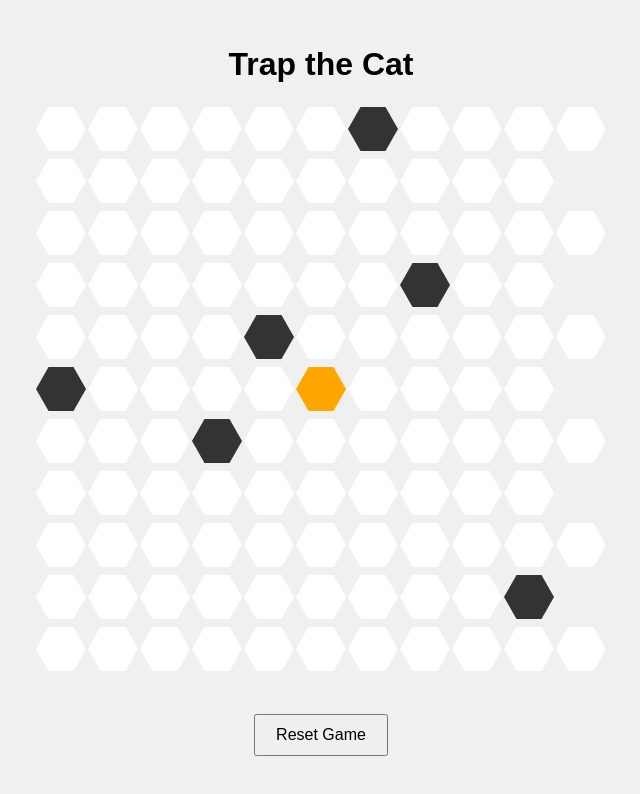
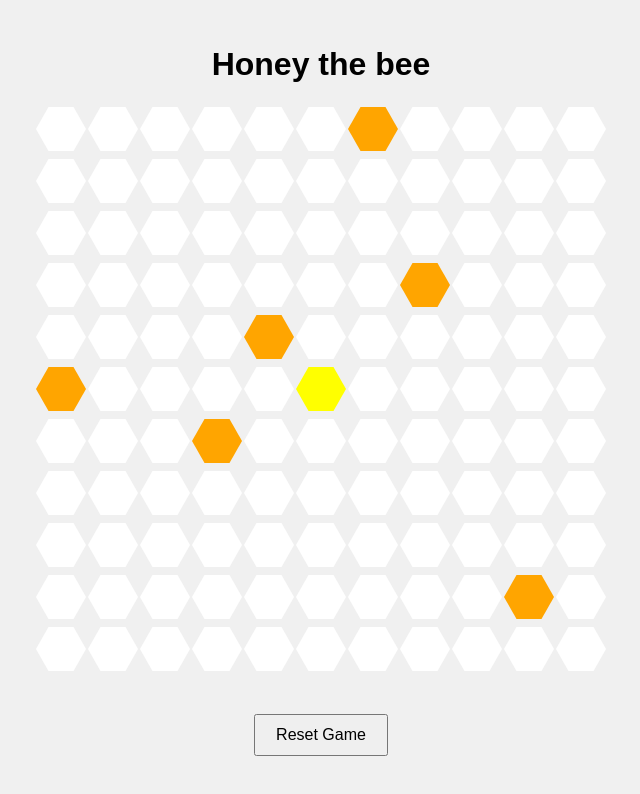
Before and after one commit to Adelinezou/-GroupProject, a plain HTML site: page index.html in a window 1280 px wide. Shown: the whole page, without its empty margins (319-959 px from the left). Drawn offline with Linux system fonts and the light colour scheme.

Commit message:
wip:change color and name

```diff
--- a/index.html
+++ b/index.html
@@ -4,13 +4,13 @@
 <head>
     <meta charset="UTF-8">
     <meta name="viewport" content="width=device-width, initial-scale=1.0">
-    <title>Trap the Cat</title>
+    <title>Honey the bee</title>
     <link rel="stylesheet" href="style.css">
 </head>
 
 <body>
     <div class="container">
-        <h1>Trap the Cat</h1>
+        <h1>Honey the bee</h1>
         <div id="game-board" class="game-board"></div>
         <button id="reset-button">Reset Game</button>
     </div>
--- a/script.js
+++ b/script.js
@@ -1,14 +1,15 @@
-const boardSize = 11;
-const gameBoard = document.getElementById('game-board');
-const resetButton = document.getElementById('reset-button');
 
-let catPosition = { x: 5, y: 5 };
-let blockedCells = [];
+const boardSize = 11; //set a constant value boardSize to 11
+const gameBoard = document.getElementById('game-board'); //get references to the HTML elements
+const resetButton = document.getElementById('reset-button');//same with above
 
+let catPosition = { x: 5, y: 5 };//set cat position to the middle
+let blockedCells = [];//set array blockedCells
+//a function that generate a random number using a input "max"
 function randInt(max) {
     return Math.floor(Math.random() * max);
 }
-
+//set 6 random tiles in the begainning
 function setRandBoard() {
     blockedCells = [];
     const totalCells = boardSize * boardSize;
@@ -25,7 +26,7 @@ function setRandBoard() {
         blockedCells.push(positions[i]);
     }
 }
-
+//create the game board
 function createBoard() {
     gameBoard.innerHTML = '';
     for (let row = 0; row < boardSize; row++) {
@@ -34,21 +35,21 @@ function createBoard() {
             hex.classList.add('hex');
             hex.dataset.row = row;
             hex.dataset.col = col;
-            if (row % 2 !== 0 && col === boardSize - 1) {
+            if (row % 2 !== 0 && col === boardSize) {
                 hex.style.visibility = 'hidden';
             }
             gameBoard.appendChild(hex);
         }
     }
 }
-
+//function to reset the game
 function resetGame() {
     setRandBoard(); // Set 6 random tiles as blocked
     catPosition = { x: 5, y: 5 };
     createBoard();
     updateBoard();
 }
-
+//update the game board when action was taken
 function updateBoard() {
     document.querySelectorAll('.hex').forEach(hex => {
         const row = parseInt(hex.dataset.row);
@@ -61,7 +62,7 @@ function updateBoard() {
         }
     });
 }
-
+//function to ass click event
 function handleHexClick(event) {
     const hex = event.target.closest('.hex');
     if (!hex) return;
@@ -83,16 +84,18 @@ function moveCat() {
         { dx: 1, dy: 1 },
         { dx: 0, dy: 1 }
     ];
-
+    //add constant avaliableMoves
     const availableMoves = directions
         .map(d => ({ x: catPosition.x + d.dx, y: catPosition.y + d.dy }))
         .filter(pos => pos.x >= 0 && pos.x < boardSize && pos.y >= 0 && pos.y < boardSize)
         .filter(pos => !blockedCells.some(cell => cell.x === pos.x && cell.y === pos.y));
-
+    //if the availableMoves of the cat is 0, display using alert "you trap the cat"&reset the game
     if (availableMoves.length === 0) {
         alert('You trapped the cat!');
         resetGame();
-    } else {
+    }
+    //if cat can move move it to random position that it can move
+    else {
         const nextMove = availableMoves[Math.floor(Math.random() * availableMoves.length)];
         catPosition = nextMove;
         if (catPosition.x === 0 || catPosition.x === boardSize - 1 || catPosition.y === 0 || catPosition.y === boardSize - 1) {
@@ -102,8 +105,9 @@ function moveCat() {
     }
     updateBoard();
 }
-
+//if click on reset button, call resetGame function
 resetButton.addEventListener('click', resetGame);
+//if click on the tiles read handleHexClick function
 gameBoard.addEventListener('click', handleHexClick);
-
+//reset the game
 resetGame();
--- a/style.css
+++ b/style.css
@@ -33,11 +33,11 @@ body {
 }
 
 .hex.blocked {
-    background-color: #333;
+    background-color: orange;
 }
 
 .hex.cat {
-    background-color: orange;
+    background-color: yellow;
 }
 
 #reset-button {
```
